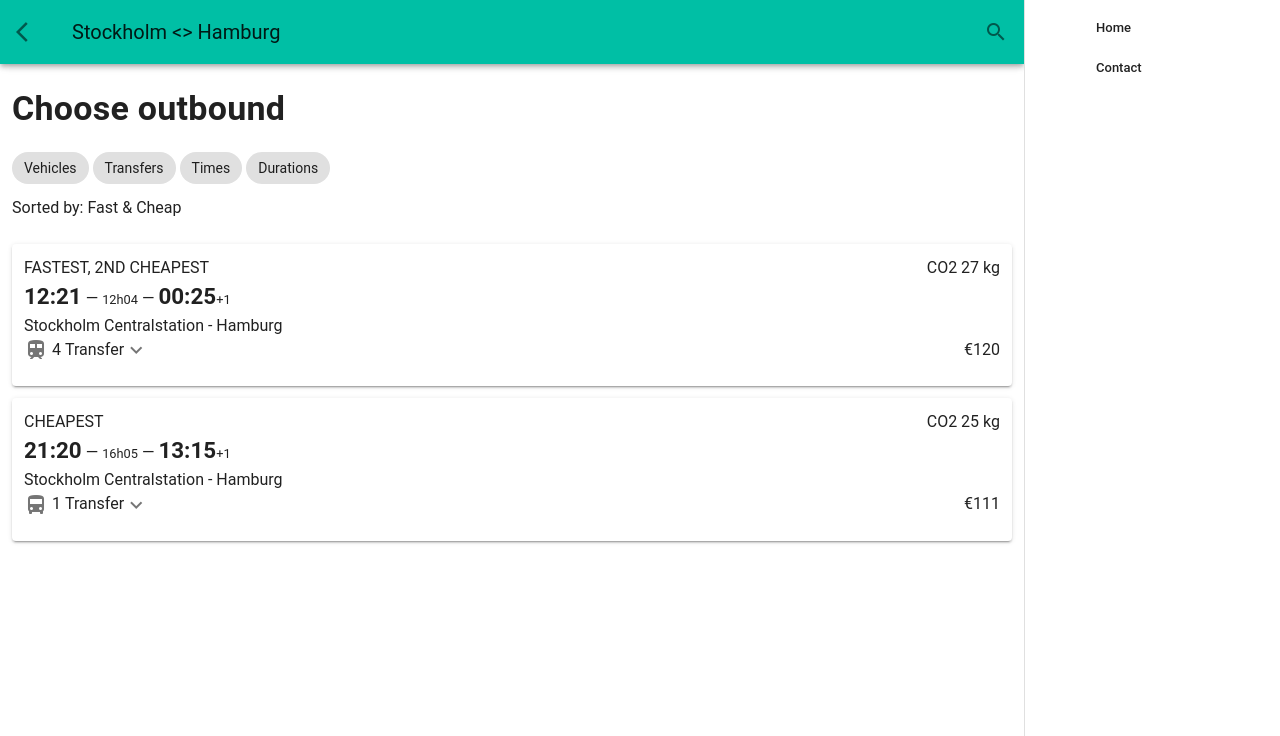
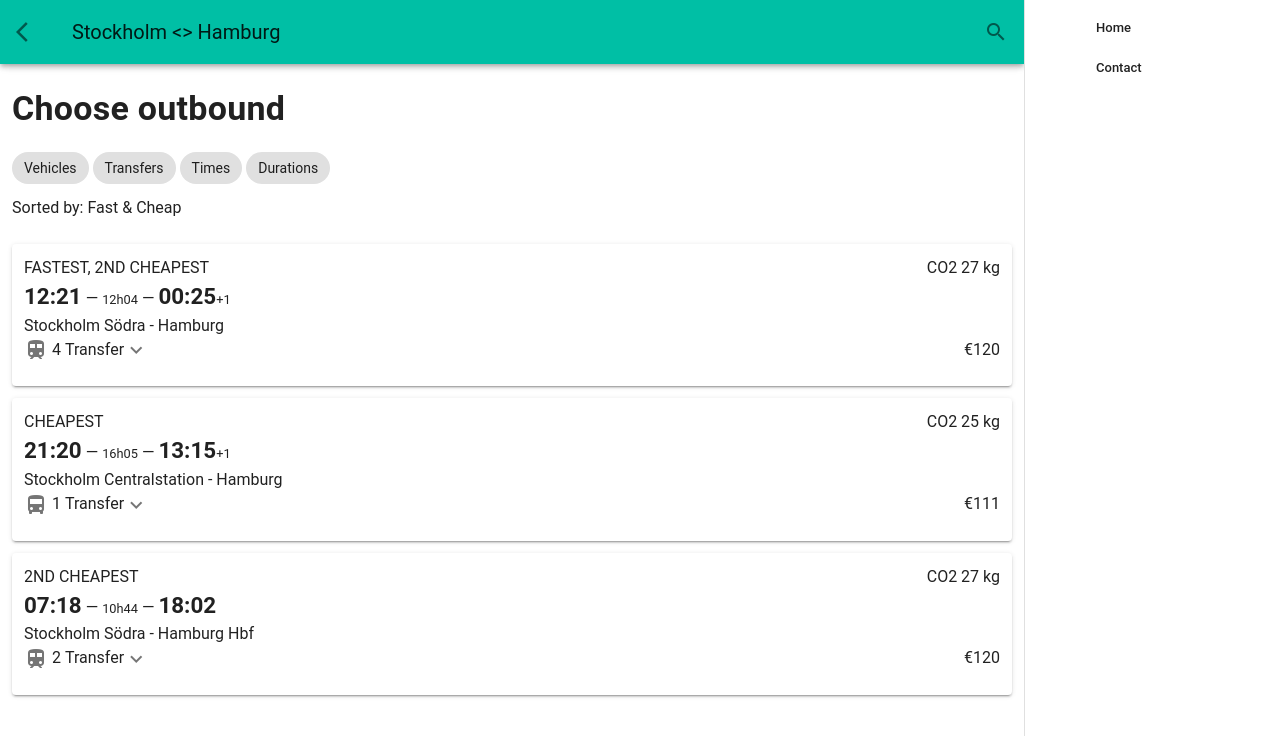
Before and after one commit to ggho/around-eu, a Vue app: page / in a window 1280 px wide. Both pictures are taken after typing "Sample", "Sample", "Sample", "Sample" into the empty fields and a click on the button "SEARCH". Shown: the top 736 px of the page. Built offline with nearby package versions, Linux system fonts and the light colour scheme; a small style sheet from the web is missing.

Commit message:
more data

```diff
--- a/src/components/ListingPage.vue
+++ b/src/components/ListingPage.vue
@@ -246,7 +246,7 @@ export default {
         timeTo: "00:25",
         timeToPlus1: true,
         duration: "12h04",
-        locationFrom: "Stockholm Centralstation",
+        locationFrom: "Stockholm Södra",
         locationTo: "Hamburg",
         transfers: 4,
         vehicle: "train",
@@ -256,32 +256,32 @@ export default {
         routeDetails: [
           {
             time: "12:21",
-            station: "Stokcholm Cityterminalen",
-            carrier: "Flixbus",
+            station: "Stokcholm Södra",
+            carrier: "SJ | X2 20533",
             duration: "8h55"
           },
           {
-            time: "0:00",
+            time: "17:00",
             timePlus1: true,
-            station: "København, Ingerslevsgade (Central Bus Station)",
+            station: "København, H",
             transferDuration: "1h30"
           },
           {
             time: "00:00",
-            station: "Stokcholm Cityterminalen",
+            station: "København H",
             carrier: "Flixbus",
             duration: "8h55"
           },
           {
             time: "6:05",
             timePlus1: true,
-            station: "København, Ingerslevsgade (Central Bus Station)",
+            station: "Kolding St.",
             transferDuration: "1h30"
           },
           {
             time: "7:35",
-            station: "København, Ingerslevsgade (Central Bus Station)",
-            carrier: "Flixbus",
+            station: "Neumünster",
+            carrier: "Deutsche Bahn | RE021",
             duration: "5h40"
           },
           {
@@ -332,6 +332,59 @@ export default {
             transferDuration: ""
           }
         ]
+      },
+      {
+        most: "2ND CHEAPEST",
+        date: "Wed, 29 Apr",
+        timeFrom: "07:18",
+        timeTo: "18:02",
+        timeToPlus1: false,
+        duration: "10h44",
+        locationFrom: "Stockholm Södra",
+        locationTo: "Hamburg Hbf",
+        transfers: 2,
+        vehicle: "train",
+        price: "120",
+        co2: "27",
+        showDetails: false,
+        routeDetails: [
+          {
+            time: "7:18",
+            station: "Stokcholm Södra",
+            carrier: "SJ | X2 20533",
+            duration: "8h55"
+          },
+          {
+            time: "12:07",
+            timePlus1: true,
+            station: "København, H",
+            transferDuration: "1h30"
+          },
+          {
+            time: "12:32",
+            station: "København H",
+            carrier: "Flixbus",
+            duration: "8h55"
+          },
+          {
+            time: "14:38",
+            timePlus1: true,
+            station: "Kolding St.",
+            transferDuration: "1h30"
+          },
+          {
+            time: "14:45",
+            station: "Neumünster",
+            carrier: "Deutsche Bahn | RE021",
+            duration: "5h40"
+          },
+          {
+            time: "18:02",
+            timePlus1: false,
+            station: "Hamburg, ZOB am Hbf",
+            transferDuration: ""
+          }
+        ]
       }
     ],
     inboundRoutes: [
```
